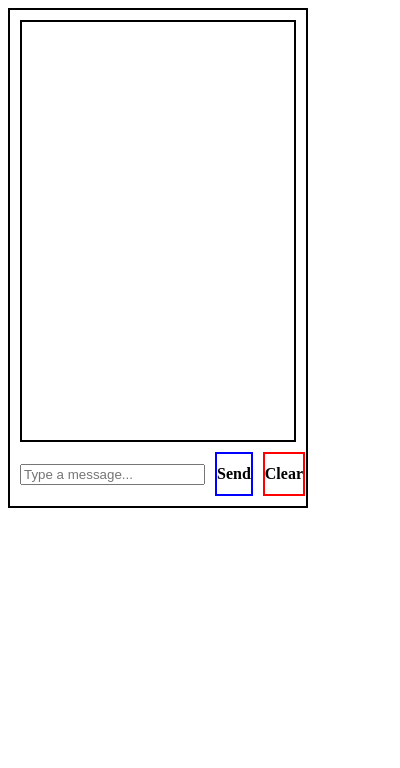
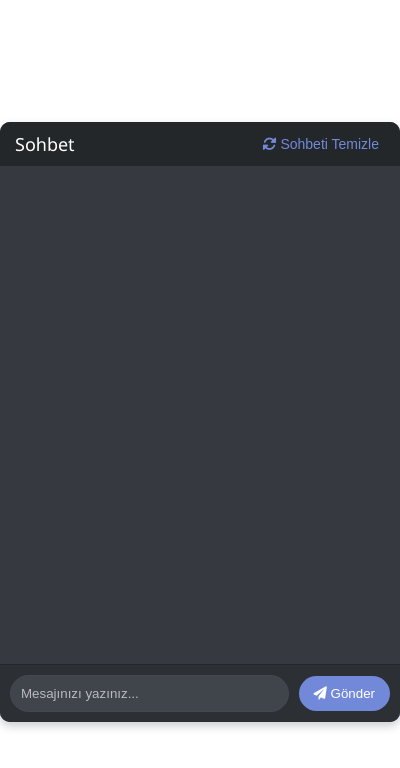
Before and after one commit to Emopusta/BTK-Hackathon24, a browser extension: page hesoyam-chrome-extension/popup/popup.html in a window 400 px wide. Drawn offline with Linux system fonts and the light colour scheme.

Commit message:
Update css and html

```diff
--- a/hesoyam-chrome-extension/popup/popup.css
+++ b/hesoyam-chrome-extension/popup/popup.css
@@ -1,66 +1,122 @@
+/* Genel stil */
+body {
+  font-family: 'Segoe UI', Tahoma, Geneva, Verdana, sans-serif;
+  margin: 0;
+  display: flex;
+  justify-content: center;
+  align-items: center;
+  height: 100vh;
+}
+
 .frame {
-  width: 300px;
-  height: 500px;
-  border: 2px solid black;
+  width: 400px;
+  height: 600px;
+  background-color: #2c2f33; /* Koyu arka plan */
   display: flex;
   flex-direction: column;
+  border-radius: 10px;
+  box-shadow: 0 4px 10px rgba(0, 0, 0, 0.2);
+  overflow: hidden;
+}
+
+.header {
+  display: flex;
   justify-content: space-between;
+  align-items: center;
+  padding: 10px 15px;
+  background-color: #23272a;
+  color: #fff;
+}
+
+.title {
+  font-size: 18px;
+}
+
+.clear-chat-button {
+  background: none;
+  border: none;
+  color: #7289da;
+  cursor: pointer;
+  font-size: 14px;
+}
+
+.clear-chat-button:hover {
+  color: #99aab5;
+}
+
+.chat-box {
+  flex: 1;
+  padding: 15px;
+  overflow-y: auto;
+  display: flex;
+  flex-direction: column;
+  gap: 10px;
+  background-color: #36393f; /* Açık gri arka plan */
+}
+
+.message {
+  max-width: 75%;
+  padding: 10px 15px;
+  border-radius: 15px;
+  font-size: 16px;
+  line-height: 1.4;
+  position: relative;
+}
+
+.bot-message {
+  align-self: flex-start;
+  background-color: #4f545c;
+  color: #dcdcdc;
   padding: 10px;
-  box-sizing: border-box;
+  border-radius: 10px 10px 10px 0;
+}
+
+.user-message {
+  align-self: flex-end;
+  background-color: #7289da;
+  color: #fff;
+  padding: 10px;
+  border-radius: 10px 10px 0 10px;
 }
 
 .bottom-area {
   display: flex;
-    justify-content: space-between;
   align-items: center;
+  padding: 10px;
+  border-top: 1px solid #23272a;
+  background-color: #2c2f33;
 }
 
-.chat-box {
+.input-area {
   flex: 1;
-  border: 2px solid black;
-  margin-bottom: 10px;
   padding: 10px;
-  overflow-y: auto;
+  border: 1px solid #444851;
+  border-radius: 25px;
+  outline: none;
+  color: #fff;
+  background-color: #40444b;
+  transition: border-color 0.3s;
 }
 
-.input-box{
-    width: 70%;
-    height: 40px;
-    border: 2px solid red;
-    padding: 5px;
-    box-sizing: border-box;
+.input-area::placeholder {
+  color: #b9bbbe;
+}
+
+.input-area:focus {
+  border-color: #7289da;
 }
 
 .send-button {
-    width: 20%;
-    height: 40px;
-    margin-right: 10px;
   margin-left: 10px;
-    border: 2px solid blue;
-    text-align: center;
-    line-height: 40px;
+  background-color: #7289da;
+  border: none;
+  color: #fff;
+  padding: 10px 15px;
+  border-radius: 25px;
   cursor: pointer;
-    font-weight: bold;
+  transition: background-color 0.3s;
 }
 
-.clear-button {
-  width: 20%;
-  height: 40px;
-  border: 2px solid red;
-  text-align: center;
-  line-height: 40px;
-  cursor: pointer;
-  font-weight: bold;
+.send-button:hover {
+  background-color: #5b6eae;
 }
-
-.user-message {
-  background-color: #d1e7dd;
-  text-align: right;
-  margin-left: auto;
-}
-
-.bot-message {
-  background-color: #f8d7da;
-  text-align: left;
-  margin-right: auto;
-}
--- a/hesoyam-chrome-extension/popup/popup.html
+++ b/hesoyam-chrome-extension/popup/popup.html
@@ -3,18 +3,24 @@
 <head>
     <meta charset="UTF-8">
     <meta name="viewport" content="width=device-width, initial-scale=1.0">
-    <title>hesoyam</title>
+    <title>Hesoyam Chat</title>
+    <link rel="stylesheet" href="https://cdnjs.cloudflare.com/ajax/libs/font-awesome/6.0.0-beta3/css/all.min.css">
     <link rel="stylesheet" href="./popup.css">
 </head>
 <body>
     <div class="frame">
+        <div class="header">
+            <span class="title">Sohbet</span>
+            <button class="clear-chat-button" id="clear-button"><i class="fa fa-sync-alt"></i> Sohbeti Temizle</button>
+        </div>
+
         <div class="chat-box" id="chat-box">
+            <!-- Mesajlar buraya eklenecek -->
         </div>
 
         <div class="bottom-area">
-            <input type="text" class="input-area" id="input-area" placeholder="Type a message...">
-            <div class="send-button" id="send-button">Send</div>
-            <div class="clear-button" id="clear-button">Clear</div>
+            <input type="text" class="input-area" id="input-area" placeholder="Mesajınızı yazınız...">
+            <button class="send-button" id="send-button"><i class="fa fa-paper-plane"></i> Gönder</button>
         </div>
     </div>
 
```
Lines whose indentation alone changed are shown as unchanged.
